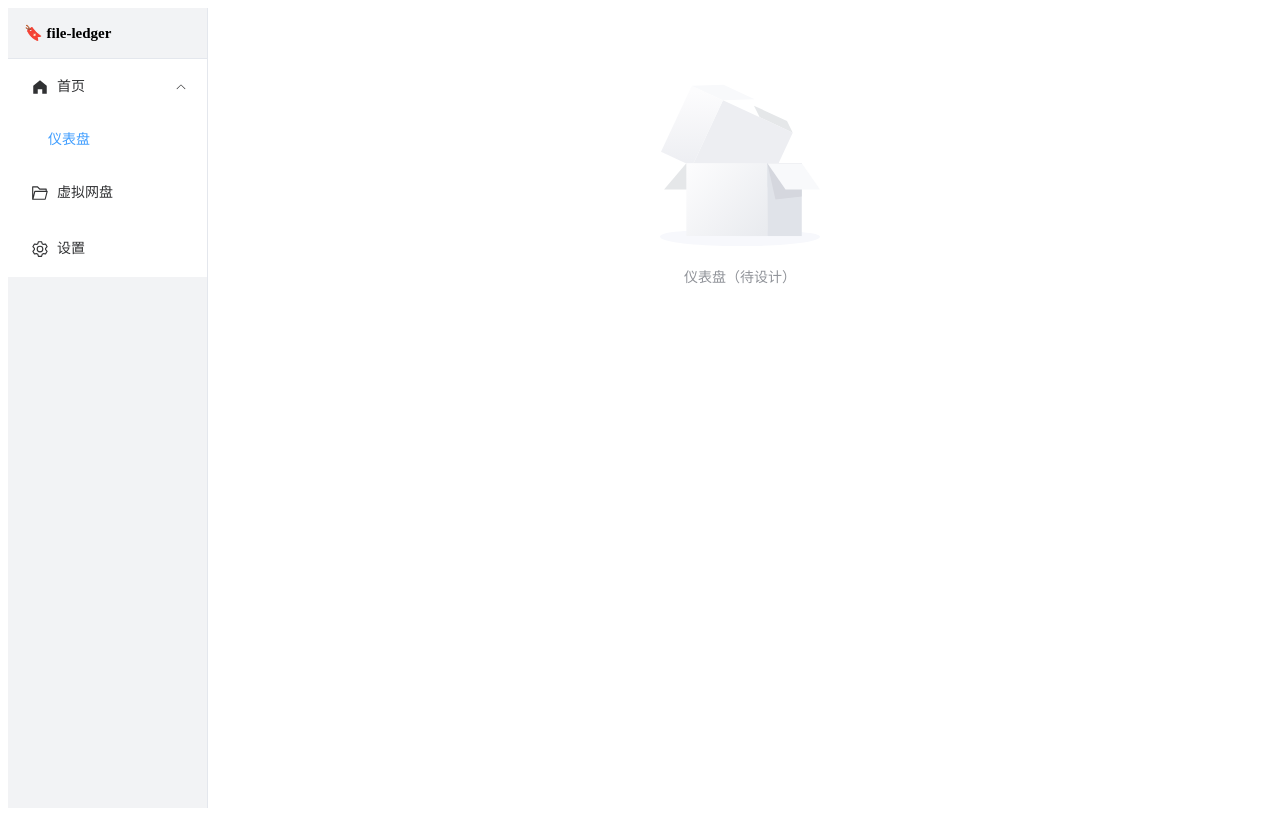
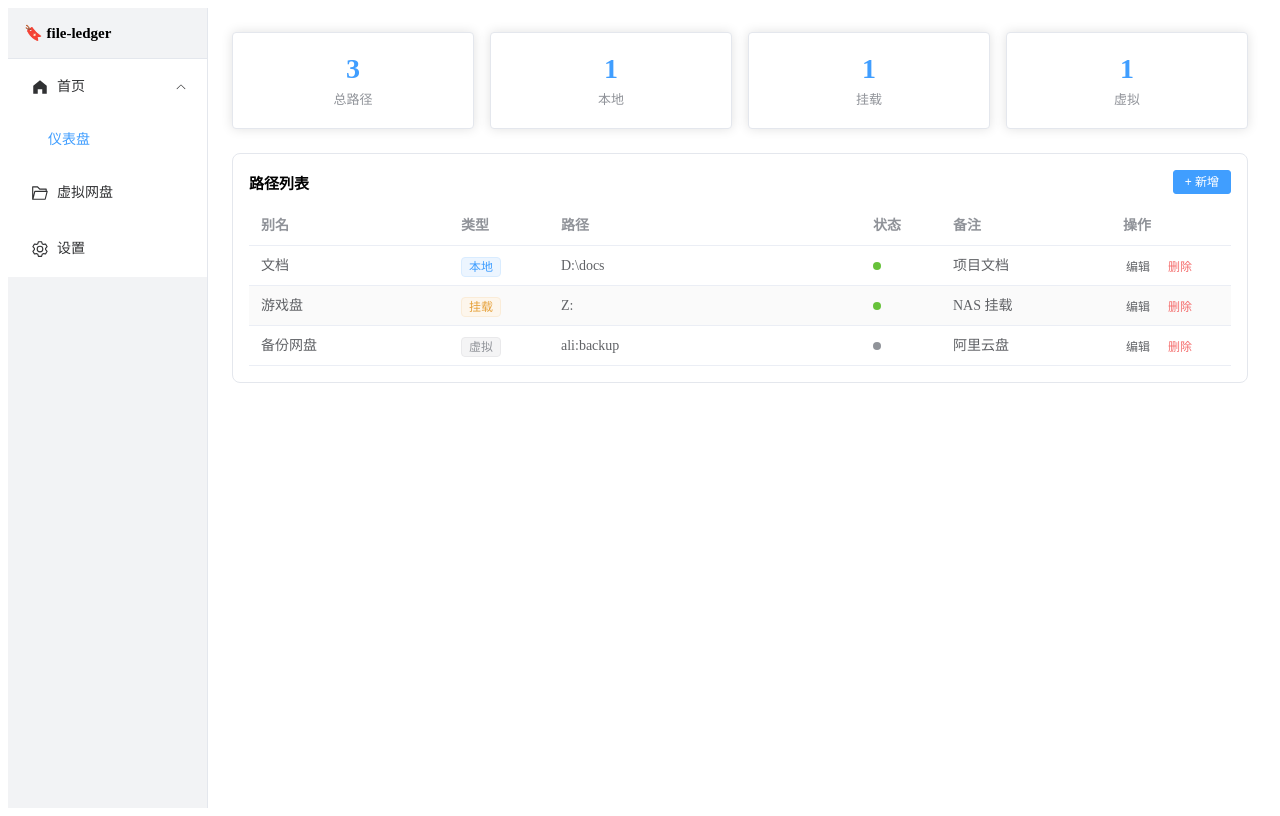
Before and after one commit to yehuoshun/file-ledger, a Vue app in the folder web/: page /home/dashboard in a window 1280 px wide. Built offline with nearby package versions, Linux system fonts and the light colour scheme.

Commit message:
仪表盘：统计卡片+路径数据表格

```diff
--- a/web/src/views/Dashboard.vue
+++ b/web/src/views/Dashboard.vue
@@ -1,3 +1,100 @@
 <template>
-  <el-empty description="仪表盘（待设计）" />
+  <div class="dashboard">
+    <div class="card-row">
+      <el-card class="stat-card"><div class="stat-num">3</div><div class="stat-label">总路径</div></el-card>
+      <el-card class="stat-card"><div class="stat-num">1</div><div class="stat-label">本地</div></el-card>
+      <el-card class="stat-card"><div class="stat-num">1</div><div class="stat-label">挂载</div></el-card>
+      <el-card class="stat-card"><div class="stat-num">1</div><div class="stat-label">虚拟</div></el-card>
+    </div>
+
+    <div class="table-section">
+      <div class="section-header">
+        <h3>路径列表</h3>
+        <el-button size="small" type="primary">+ 新增</el-button>
+      </div>
+
+      <el-table :data="entries" stripe style="width: 100%">
+        <el-table-column label="别名" prop="alias" min-width="140" />
+        <el-table-column label="类型" width="100">
+          <template #default="{ row }">
+            <el-tag :type="tagType[row.type]" size="small">{{ typeLabel[row.type] }}</el-tag>
+          </template>
+        </el-table-column>
+        <el-table-column label="路径" min-width="220">
+          <template #default="{ row }">
+            {{ row.type === 'virtual' ? row.relPath : row.root }}
+          </template>
+        </el-table-column>
+        <el-table-column label="状态" width="80">
+          <template #default="{ row }">
+            <span class="stat-dot" :class="row.status === 'online' ? 'dot-on' : row.status === 'offline' ? 'dot-off' : 'dot-v'"></span>
+          </template>
+        </el-table-column>
+        <el-table-column label="备注" prop="note" min-width="120" show-overflow-tooltip />
+        <el-table-column label="操作" width="120" fixed="right">
+          <template #default>
+            <el-button link size="small">编辑</el-button>
+            <el-button link size="small" type="danger">删除</el-button>
+          </template>
+        </el-table-column>
+      </el-table>
+    </div>
+  </div>
 </template>
+
+<script setup lang="ts">
+const typeLabel: Record<string, string> = { local: '本地', mount: '挂载', virtual: '虚拟' }
+const tagType: Record<string, string> = { local: '', mount: 'warning', virtual: 'info' }
+
+const entries = [
+  { alias: '文档', type: 'local', root: 'D:\\docs', relPath: '', status: 'online', note: '项目文档' },
+  { alias: '游戏盘', type: 'mount', root: 'Z:', relPath: '', status: 'online', note: 'NAS 挂载' },
+  { alias: '备份网盘', type: 'virtual', root: '', relPath: 'ali:backup', status: 'virtual', note: '阿里云盘' },
+]
+</script>
+
+<style scoped>
+.card-row {
+  display: flex;
+  gap: 16px;
+  margin-bottom: 24px;
+}
+.stat-card {
+  flex: 1;
+  text-align: center;
+}
+.stat-num {
+  font-size: 28px;
+  font-weight: 700;
+  color: var(--el-color-primary);
+}
+.stat-label {
+  font-size: 13px;
+  color: var(--el-text-color-secondary);
+  margin-top: 4px;
+}
+.section-header {
+  display: flex;
+  align-items: center;
+  justify-content: space-between;
+  margin-bottom: 12px;
+}
+.section-header h3 {
+  font-size: 15px;
+  font-weight: 600;
+  margin: 0;
+}
+.stat-dot {
+  display: inline-block;
+  width: 8px; height: 8px; border-radius: 50%;
+}
+.dot-on { background: #67c23a; }
+.dot-off { background: #f56c6c; }
+.dot-v { background: #909399; }
+.table-section {
+  background: var(--el-bg-color-overlay);
+  padding: 16px;
+  border-radius: 8px;
+  border: 1px solid var(--el-border-color-light);
+}
+</style>
```
